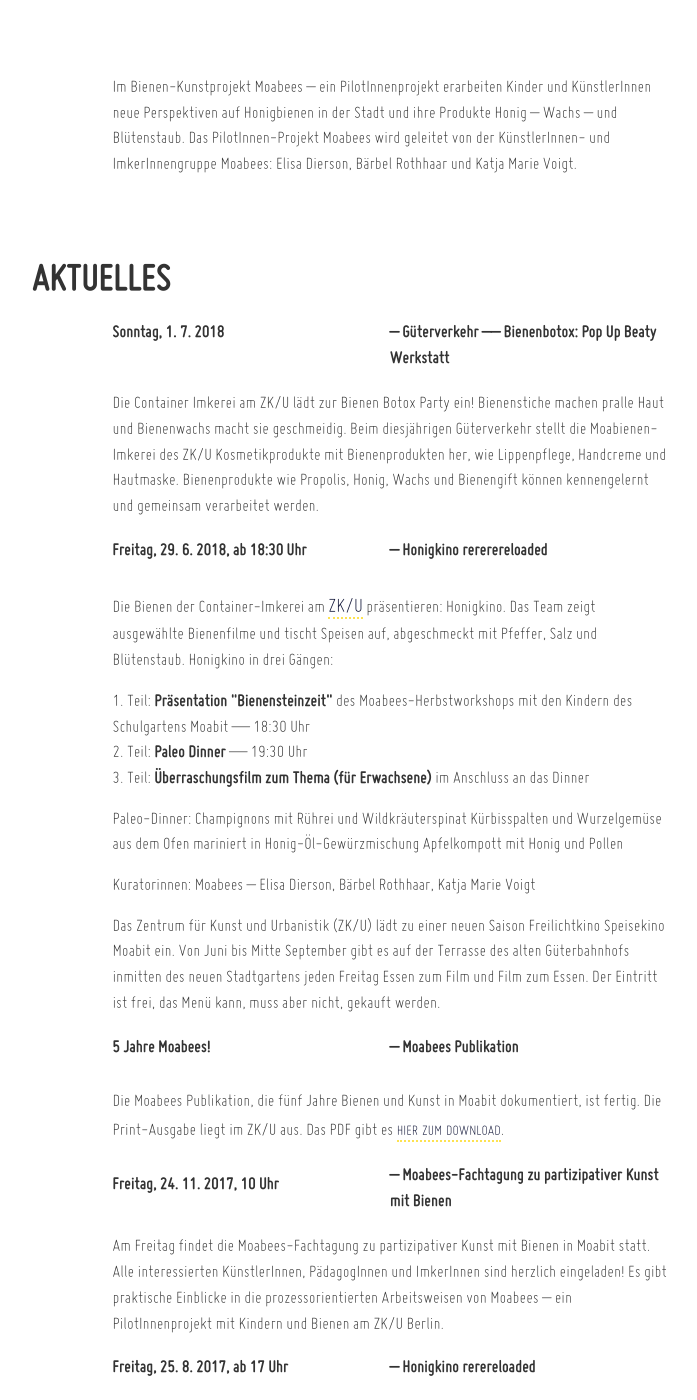
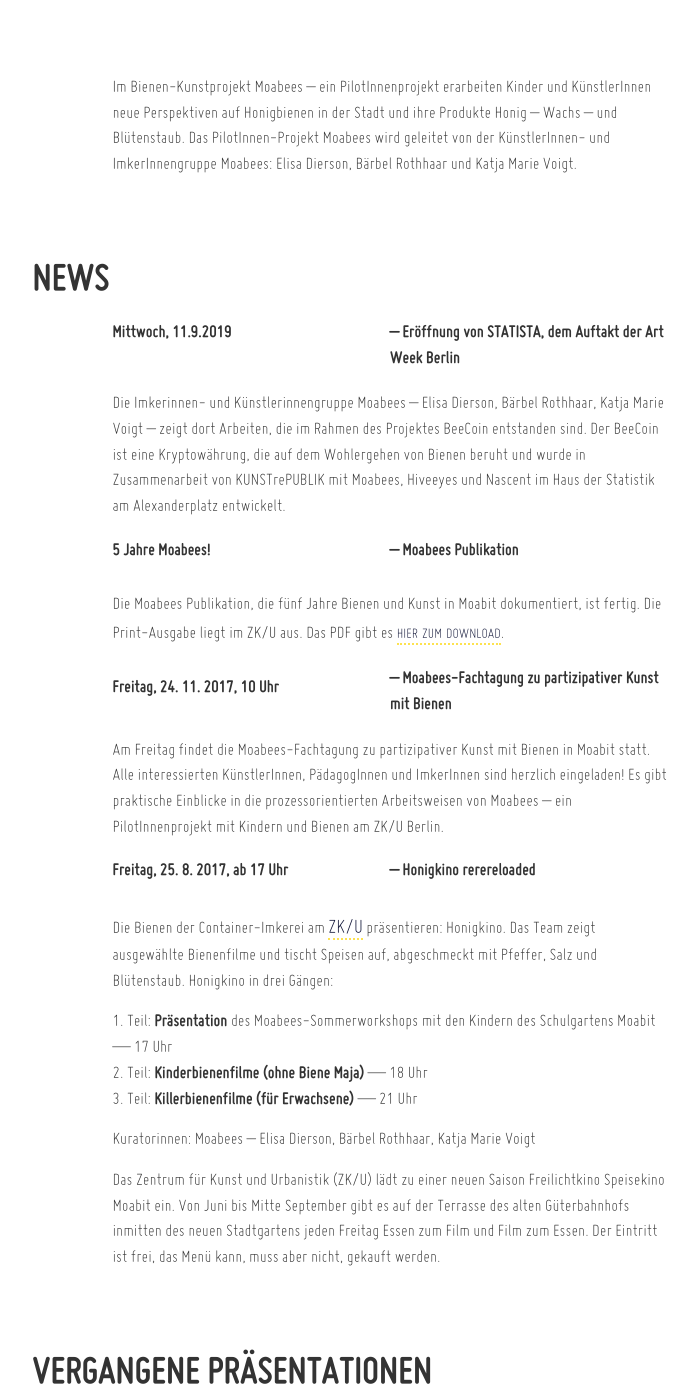
Before and after one commit to dieda/moabienen.berlin-bienenstadt.de, a Jekyll site: the page built from index.html, in a window 1280 px wide and 1400 px high, scrolled down 412 px. Shown: the whole window, without its empty margins (250-947 px from the left). Built offline with Jekyll 4.4.1, drawn with Linux system fonts in a browser that asks for light colours.

Commit message:
neue news statista

```diff
--- a/index.html
+++ b/index.html
@@ -29,53 +29,23 @@
 
 
 <h2 id="praesentationen">
-  Aktuelles
+  News
 </h2>
 
 <p>
 <dl class="dl-horizontal">
 <dt>
-    Sonntag, 1. 7. 2018
+    Mittwoch, 11.9.2019
   </dt>
   <dd>
-    Güterverkehr –– Bienenbotox: Pop Up Beaty Werkstatt
+     Eröffnung von STATISTA, dem Auftakt der Art Week Berlin
    </dd>
    </dl>
-Die Container Imkerei am ZK/U lädt zur Bienen Botox Party ein! Bienenstiche machen pralle Haut und Bienenwachs macht sie geschmeidig.
+Die Imkerinnen- und Künstlerinnengruppe Moabees – Elisa Dierson, Bärbel Rothhaar, Katja Marie Voigt – zeigt dort Arbeiten, die im Rahmen des Projektes BeeCoin entstanden sind.
 
-Beim diesjährigen Güterverkehr stellt die Moabienen-Imkerei des ZK/U Kosmetikprodukte mit Bienenprodukten her, wie Lippenpflege, Handcreme und Hautmaske. Bienenprodukte wie Propolis, Honig, Wachs und Bienengift können kennengelernt und gemeinsam verarbeitet werden.
+Der BeeCoin ist eine Kryptowährung, die auf dem Wohlergehen von Bienen beruht und wurde in Zusammenarbeit von KUNSTrePUBLIK mit Moabees, Hiveeyes und Nascent im Haus der Statistik am Alexanderplatz entwickelt.
 </p>
 
-
-<dl class="dl-horizontal">
-<dt>
-    Freitag, 29. 6. 2018, ab 18:30 Uhr
-  </dt>
-  <dd>
-    Honigkino rererereloaded
-  </dd>
-</dl>
-
-<p>
-  Die Bienen der Container-Imkerei am <a href="http://zku-berlin.org/">ZK/U</a> präsentieren: Honigkino. Das Team zeigt ausgewählte Bienenfilme und tischt Speisen auf, abgeschmeckt mit Pfeffer, Salz und Blütenstaub. Honigkino in drei Gängen:
-</p>
-
-<p>
-  1. Teil: <strong>Präsentation "Bienensteinzeit"</strong> des Moabees-Herbstworkshops mit den Kindern des Schulgartens Moabit — 18:30 Uhr<br/>
-  2. Teil: <strong>Paleo Dinner</strong> — 19:30 Uhr<br/>
-  3. Teil: <strong>Überraschungsfilm zum Thema (für Erwachsene)</strong> im Anschluss an das Dinner
-</p>
-
-<p>Paleo-Dinner: Champignons mit Rührei und Wildkräuterspinat
-Kürbisspalten und Wurzelgemüse aus dem Ofen mariniert in Honig-Öl-Gewürzmischung Apfelkompott mit Honig und Pollen</p>
-
-<p>
-  Kuratorinnen: Moabees – Elisa Dierson, Bärbel Rothhaar, Katja Marie Voigt<br/>
-</p>
-
-<p>
-  Das Zentrum für Kunst und Urbanistik (ZK/U) lädt zu einer neuen Saison Freilichtkino Speisekino Moabit ein. Von Juni bis Mitte September gibt es auf der Terrasse des alten Güterbahnhofs inmitten des neuen Stadtgartens jeden Freitag Essen zum Film und Film zum Essen. Der Eintritt ist frei, das Menü kann, muss aber nicht, gekauft werden.
-</p>
 
 
 
```
